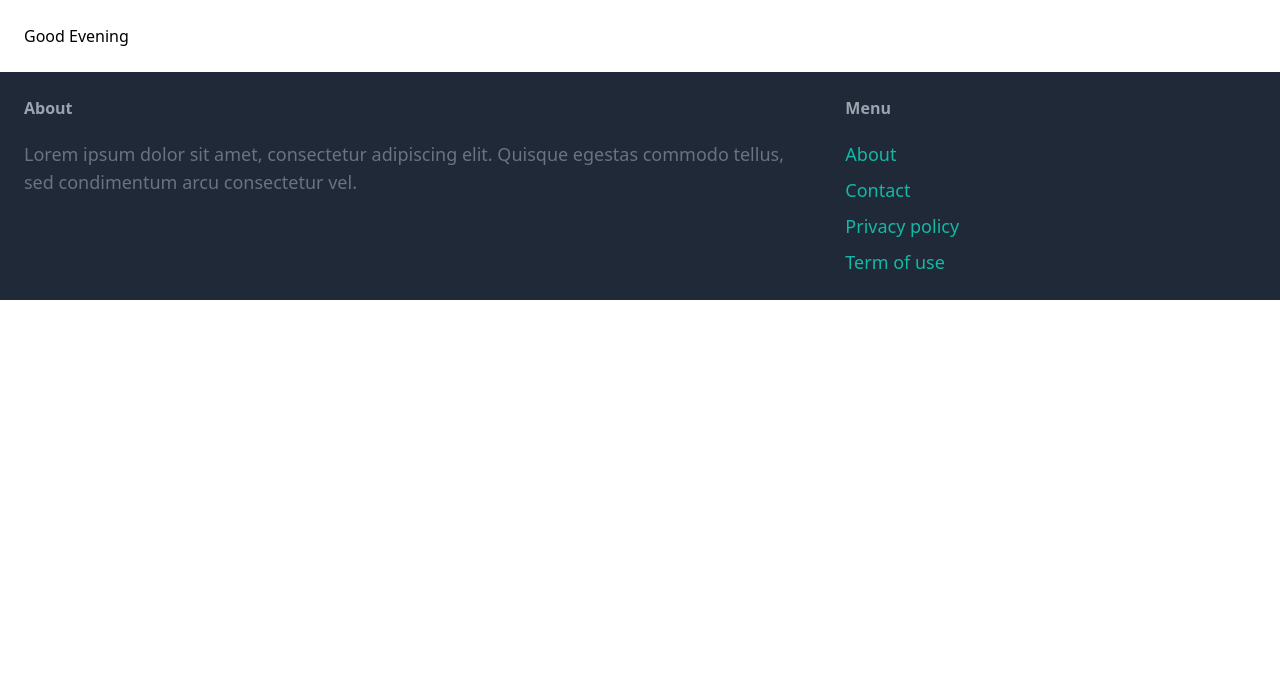
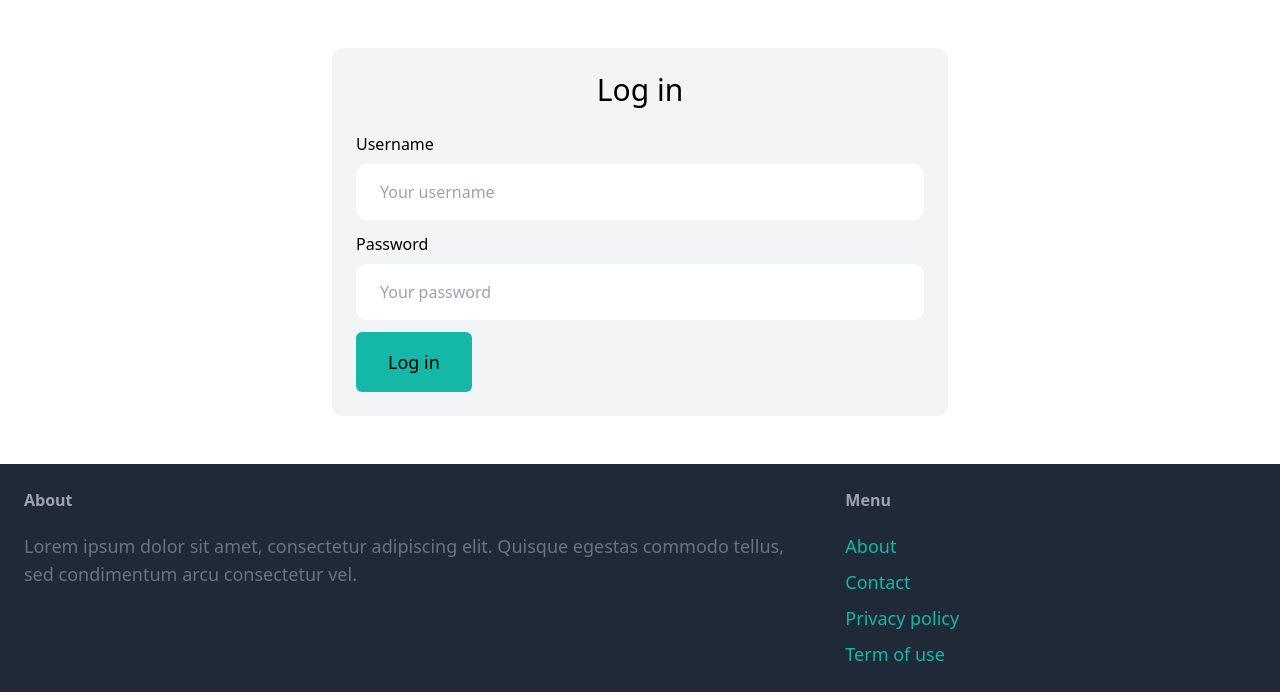
Before and after one commit to ahnanne/django-practice, a Django app: page /login/ in a window 1280 px wide. Shown: the part 101-800 px from the top of the page. Run offline with Django 4.2, Linux system fonts and the light colour scheme; some libraries are stand-ins or nearby versions.

Commit message:
[feat] add login form

```diff
--- a/market/core/forms.py
+++ b/market/core/forms.py
@@ -1,28 +1,40 @@
 from django import forms
 
-from django.contrib.auth.forms import UserCreationForm
-from django.contrib.auth.models import User
+from django.contrib.auth.forms import UserCreationForm, AuthenticationForm
+from django.contrib.auth.models import User  # pylint: disable=imported-auth-user
 
-input_style = 'w-full py-4 px-6 rounded-xl'
+INPUT_STYLE = 'w-full py-4 px-6 rounded-xl'
+
 
 class SignupForm(UserCreationForm):
-  class Meta:
-    model = User
-    fields = ('username', 'email', 'password1', 'password2')
+    class Meta:
+        model = User
+        fields = ('username', 'email', 'password1', 'password2')
 
-  username = forms.CharField(widget=forms.TextInput(attrs={
-    'placeholder': 'Your username',
-    'class': input_style
-  }))
-  email = forms.CharField(widget=forms.EmailInput(attrs={
-    'placeholder': 'Your email',
-    'class': input_style
-  }))
-  password1 = forms.CharField(widget=forms.PasswordInput(attrs={
-    'placeholder': 'Your password',
-    'class': input_style
-  }))
-  password2 = forms.CharField(widget=forms.PasswordInput(attrs={
-    'placeholder': 'Repeat password',
-    'class': input_style
-  }))
+    username = forms.CharField(widget=forms.TextInput(attrs={
+        'placeholder': 'Your username',
+        'class': INPUT_STYLE
+    }))
+    email = forms.CharField(widget=forms.EmailInput(attrs={
+        'placeholder': 'Your email',
+        'class': INPUT_STYLE
+    }))
+    password1 = forms.CharField(widget=forms.PasswordInput(attrs={
+        'placeholder': 'Your password',
+        'class': INPUT_STYLE
+    }))
+    password2 = forms.CharField(widget=forms.PasswordInput(attrs={
+        'placeholder': 'Repeat password',
+        'class': INPUT_STYLE
+    }))
+
+
+class LoginForm(AuthenticationForm):
+    username = forms.CharField(widget=forms.TextInput(attrs={
+        'placeholder': 'Your username',
+        'class': INPUT_STYLE
+    }))
+    password = forms.CharField(widget=forms.PasswordInput(attrs={
+        'placeholder': 'Your password',
+        'class': INPUT_STYLE
+    }))
--- a/market/core/templates/core/base.html
+++ b/market/core/templates/core/base.html
@@ -27,7 +27,7 @@
         <div class="flex justify-between">
           <a href="{% url 'core:signup' %}"
              class="text-lg font-semibold px-6 py-3 bg-teal-500 text-white rounded-xl mr-3">Sign Up</a>
-          <a href="#"
+          <a href="{% url 'core:login' %}"
              class="text-lg font-semibold px-6 py-3 bg-teal-500 text-white rounded-xl">Log In</a>
         </div>
       </div>
--- a/market/core/templates/core/login.html
+++ b/market/core/templates/core/login.html
@@ -3,5 +3,28 @@
   Log in
 {% endblock title %}
 {% block content %}
-  <div>Good Evening</div>
+  <div class="w-1/2 my-6 mx-auto p-6 bg-gray-100 rounded-xl">
+    <h1 class="mb-6 text-3xl text-center">Log in</h1>
+    <form method="post" action="{% url 'core:login' %}">
+      {% csrf_token %}
+      <div class="mb-3">
+        <label class="inline-block mb-2">Username</label>
+        <br>
+        {{ form.username }}
+      </div>
+      <div class="mb-3">
+        <label class="inline-block mb-2">Password</label>
+        <br>
+        {{ form.password }}
+      </div>
+      {% if form.errors or form.non_field_errors %}
+        <div class="mb-3 p-6 bg-red-100 rounded-xl">
+          {% for field in form %}{{ field.errors }}{% endfor %}
+          {{ form.non_field_errors }}
+        </div>
+      {% endif %}
+      <button type="submit"
+              class="py-4 px-8 text-lg bg-teal-500 hover:bg-teal-700 rounded-md">Log in</button>
+    </form>
+  </div>
 {% endblock content %}
--- a/market/core/views.py
+++ b/market/core/views.py
@@ -2,11 +2,12 @@ from django.shortcuts import render, redirect
 from django.contrib import messages
 
 from item.models import Category, Item
-from .forms import SignupForm
+from .forms import SignupForm, LoginForm
+
 
 def index(request):
     print(messages.get_messages(request))
-    items = Item.objects.filter(is_sold=False) [0:6]
+    items = Item.objects.filter(is_sold=False)[0:6]
     categories = Category.objects.all()
 
     return render(request, 'core/index.html', {
@@ -14,8 +15,10 @@ def index(request):
         'items': items,
     })
 
+
 def contact(request):
     return render(request, 'core/contact.html')
+
 
 def signup(request):
     if request.method == 'POST':
@@ -23,7 +26,8 @@ def signup(request):
 
         if form.is_valid():
             user = form.save()
-            messages.success(request, f"Welcome, {user.username}! Your account has been created.")
+            messages.success(
+                request, f"Welcome, {user.username}! Your account has been created.")
             return redirect('/login/')
 
     else:
@@ -33,5 +37,10 @@ def signup(request):
         'form': form
     })
 
+
 def login(request):
-    return render(request, 'core/login.html')
+    form = LoginForm()
+
+    return render(request, 'core/login.html', {
+        'form': form
+    })
```
